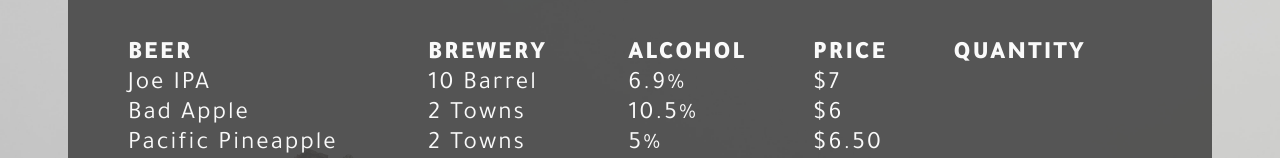
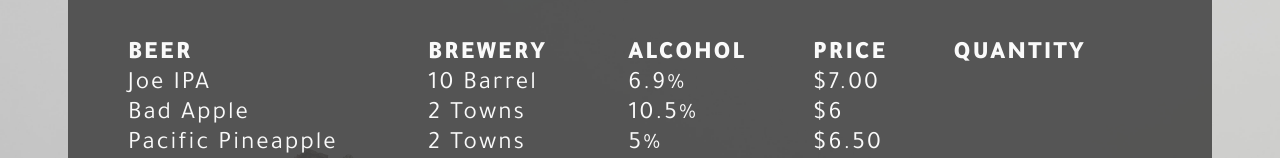
Before and after one commit to pdxjess/Tap-Room-React, a React app: page /beer in a window 1280 px wide. Shown: the part 302-460 px from the top of the page. Built offline with nearby package versions, Linux system fonts and the light colour scheme.

Commit message:
update pricing

```diff
--- a/src/Beer.jsx
+++ b/src/Beer.jsx
@@ -15,7 +15,7 @@
           <div class="grid-item">Joe IPA</div>
           <div class="grid-item">10 Barrel</div>
           <div class="grid-item">6.9%</div>
-          <div class="grid-item">$7</div>
+          <div class="grid-item">$7.00</div>
           <div class="grid-item list_name"></div>
           <div class="grid-item">Bad Apple</div>
           <div class="grid-item">2 Towns</div>
```
